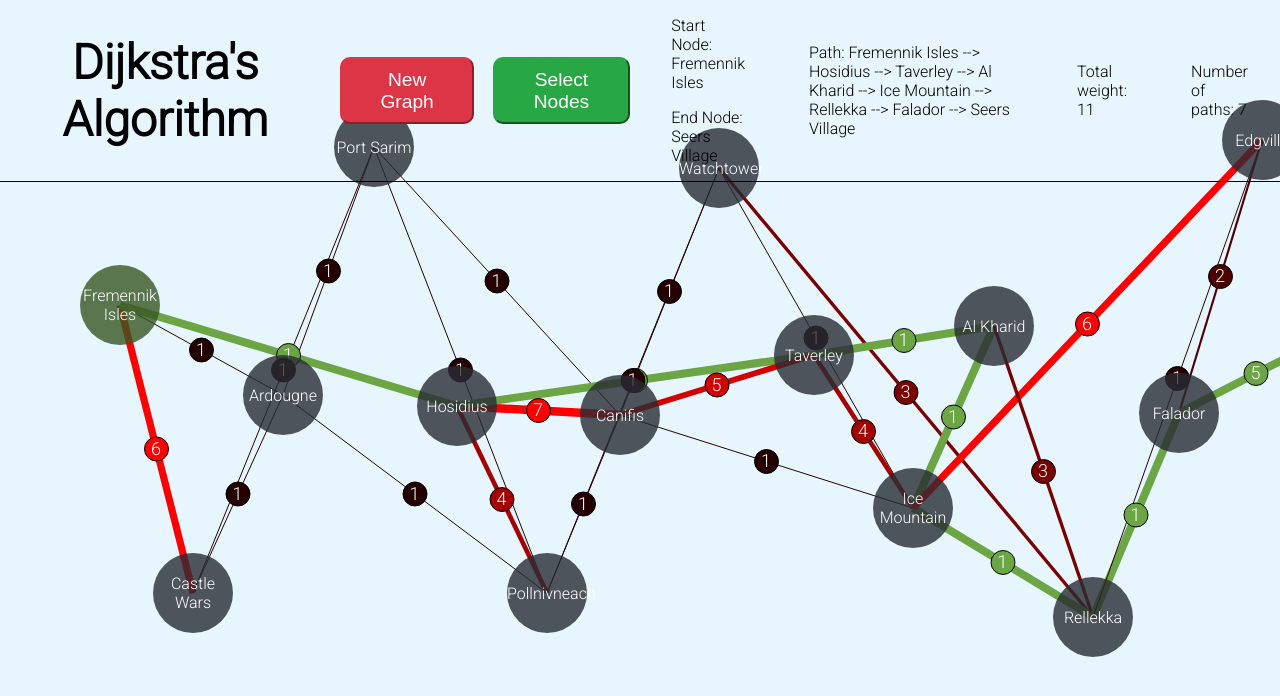
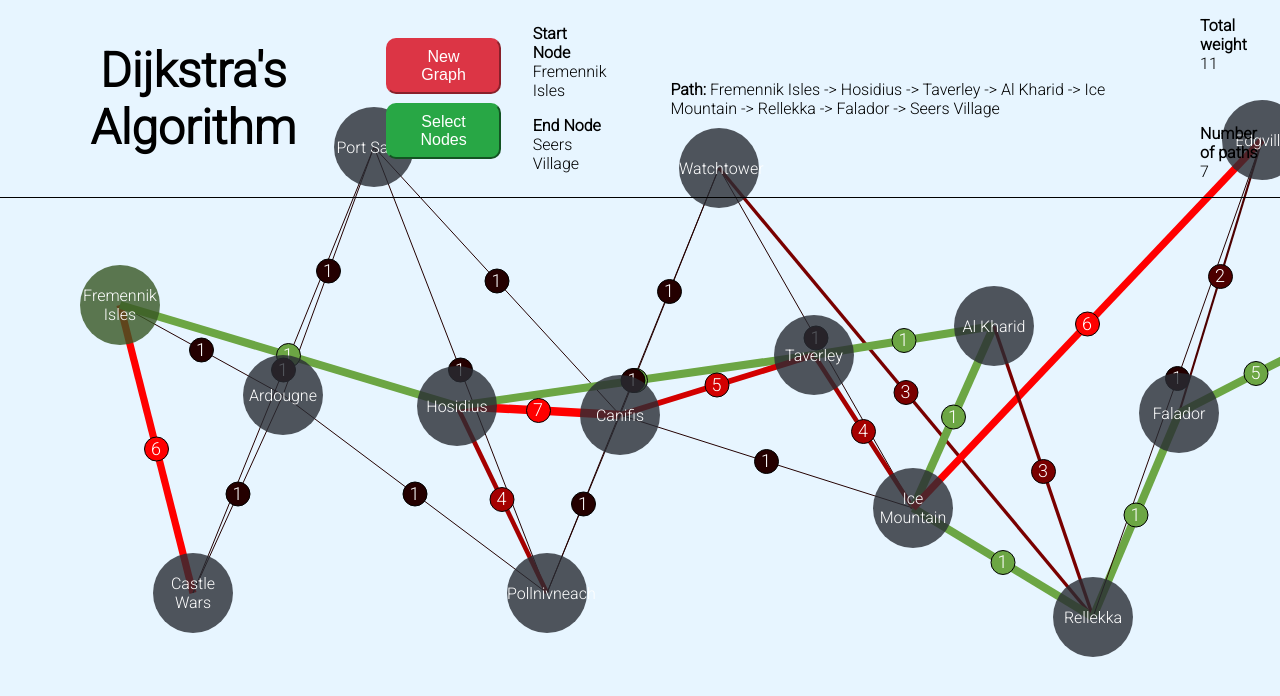
Before and after one commit to rscarbel/dijkstras-algorithm, a React (Create React App) app: page / in a window 1280 px wide. Shown: the top 696 px of the page. Built offline with nearby package versions, Linux system fonts and the light colour scheme.

Commit message:
made labels bold

```diff
--- a/src/components/TopBar.js
+++ b/src/components/TopBar.js
@@ -15,11 +15,12 @@ const h1Style = {
 }
 
 const buttonStyles = {
-  margin: '0 .5em',
+  flexGrow: '1',
+  margin: '0.3em 0',
   padding: '.5em 2em',
   borderRadius: '10px',
   color: '#FFFFFF',
-  fontSize: '1.2em',
+  fontSize: '1em',
   cursor: 'pointer',
   textAlign: 'center',
   userSelect: 'none',
@@ -55,21 +56,23 @@ const TopBar = ({
   return <div style={componentStyle}>
 
     <h1 style={h1Style}>Dijkstra's Algorithm</h1>
+    <div style={{display:'flex',flexWrap:'wrap',flexDirection: 'column',alignContent: 'space-around', justifyContent: 'space-around'}}>
+      <button onClick={reloadAction} style={newGraphButton}>New Graph</button>
 
-    <button onClick={reloadAction} style={newGraphButton}>New Graph</button>
-
-    <button onClick={!selectionMode ? toggleSelectionMode : () => ''} style={selectButton}>Select Nodes</button>
+      <button onClick={!selectionMode ? toggleSelectionMode : () => ''} style={selectButton}>Select Nodes</button>
+    </div>
 
     <div style={textStyle}>
-      <p>Start Node: {startNode}</p>
-      <p>End Node: {endNode}</p>
+      <p><strong>Start Node</strong><br />{startNode}</p>
+      <p><strong>End Node</strong><br />{endNode}</p>
     </div>
 
-    <p style={textStyle}>Path: {path ? path.print().join(' --> ') : 'No Path Exists'}</p>
-
-    <p style={textStyle}>Total weight: {path.weight ? path.weight : 0}</p>
-
-    <p style={textStyle}>Number of paths: {path.length ? path.length - 1 : 0}</p>
+    <p style={textStyle}><strong>Path:</strong> {path ? path.print().join(' -> ') : 'No Path Exists'}</p>
+    <div>
+    <p style={{marginRight: '5px',textAlign:'left'}}><strong>Total weight</strong><br />{path?.weight ? path.weight : 0}</p>
+    <br />
+    <p style={{marginRight: '5px',textAlign:'left'}}><strong>Number of paths</strong><br />{path?.length ? path.length - 1 : 0}</p>
+    </div>
 
   </div>
 }
```
